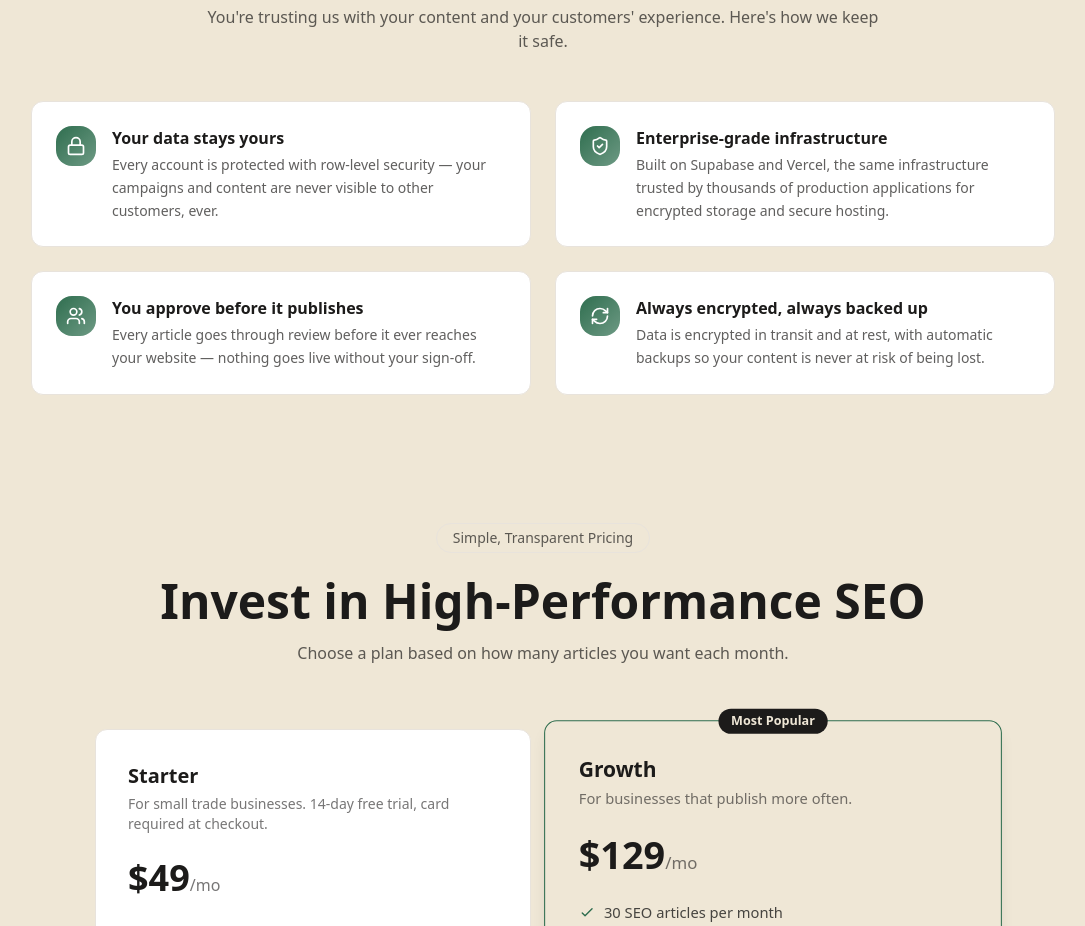
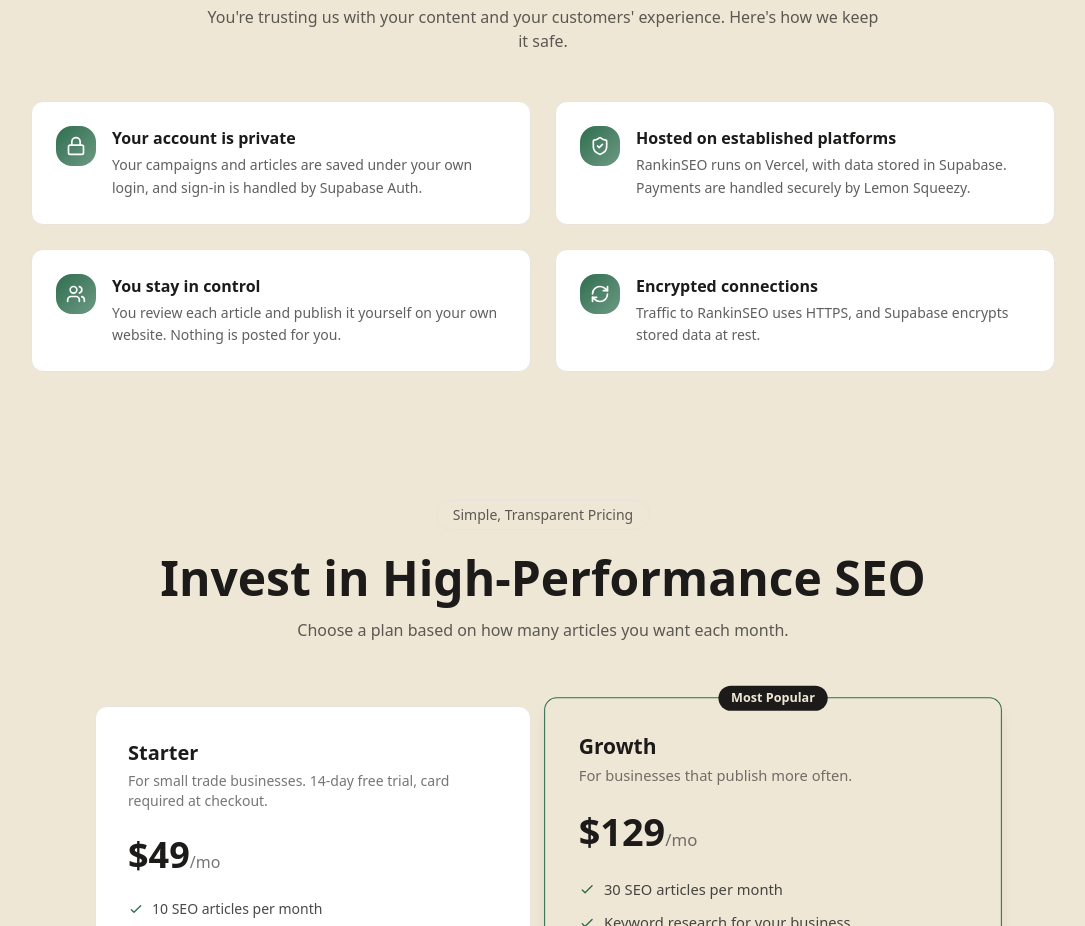
Before and after one commit to asgharshakir94-jpg/-my-seo-app, a Next.js app: page / in a window 1280 px wide. Shown: the part 4400-5326 px from the top of the page, without its empty margins (97-1182 px from the left). Built offline with nearby package versions, Linux system fonts and the light colour scheme; no server answers.

Commit message:
Remove unverified claims, fix pricing and security copy, scope keyword reuse to user

```diff
--- a/app/api/generate/route.ts
+++ b/app/api/generate/route.ts
@@ -313,11 +313,12 @@
         const { data: existing, error: fetchError } = await supabaseAdmin
           .from('campaigns')
           .select()
+          .eq('user_id', user.id)
           .eq('keyword', keyword)
           .single();
 
         if (fetchError || !existing) {
-          return new Response(JSON.stringify({ error: 'Keyword exists but could not be loaded' }), { status: 500 });
+          return new Response(JSON.stringify({ error: 'This keyword is already in use. Please try a slightly different keyword.' }), { status: 409 });
         }
         campaignRow = existing;
       } else {
--- a/app/page.tsx
+++ b/app/page.tsx
@@ -16,8 +16,8 @@
     "@type": "AggregateOffer",
     "priceCurrency": "USD",
     "lowPrice": "49",
-    "highPrice": "499",
-    "offerCount": "3"
+    "highPrice": "129",
+    "offerCount": "2"
   },
   "audience": {
     "@type": "BusinessAudience",
@@ -25,10 +25,8 @@
   },
   "featureList": [
     "Keyword research for trade businesses",
-    "Domain audits",
     "AI-generated, search-optimized articles",
-    "Keyword tracking"
-  ]
+   ]
 };
 
 export default function Page() {
--- a/app/plan/layout.tsx
+++ b/app/plan/layout.tsx
@@ -3,7 +3,7 @@
 export const metadata: Metadata = {
     title: "Your SEO Growth Plan for Contractors | RankinSEO",
     description:
-      "Get a personalized SEO growth plan with domain audits, keyword tracking and weekly AI content ideas. Start with a 14-day free trial, then $49/month.",
+      "See the RankinSEO Starter plan for trade businesses: 10 SEO articles a month. 14-day free trial, card required at checkout, then $49/month.",
     alternates: { canonical: "https://rankinseo.xyz/plan/" },
   };
 
--- a/app/plan/page.tsx
+++ b/app/plan/page.tsx
@@ -37,8 +37,8 @@
               RankinSEO <span className="text-sand font-medium">Project Platform</span>
             </span>
           </div>
-          <h1 className="text-2xl font-bold text-ink">Your growth plan is ready</h1>
-          {url && <p className="text-sm text-slate mt-1">Built for {url}</p>}
+          <h1 className="text-2xl font-bold text-ink">Start with the Starter plan</h1>
+          {url && <p className="text-sm text-slate mt-1">Your website: {url}</p>}
         </div>
 
         <div className="bg-surface border border-line rounded-lg p-6 shadow-flat">
@@ -46,7 +46,7 @@
             <h2 className="text-xl font-bold text-ink">Starter</h2>
             <span className="text-xs bg-accent-soft text-accent-text font-semibold px-2 py-1 rounded-sm">14-DAY FREE TRIAL</span>
           </div>
-          <p className="text-sm text-slate mb-4">For small projects &amp; creators.</p>
+          <p className="text-sm text-slate mb-4">For small trade businesses.</p>
           <div className="flex items-baseline gap-2 mb-6">
             <span className="text-3xl font-bold text-ink">$49</span>
             <span className="text-sm text-slate">/month</span>
@@ -59,20 +59,20 @@
           >
             {loading ? 'Setting up...' : 'Get Started'}
           </button>
-          <p className="text-xs text-slate text-center mt-3">14-day free trial, then $49/month. Cancel anytime.</p>
+          <p className="text-xs text-slate text-center mt-3">14-day free trial, card required at checkout, then $49/month. Cancel anytime.</p>
 
           <ul className="mt-6 space-y-2 text-sm text-ink">
             <li className="flex items-center gap-2">
               <span className="h-4 w-4 rounded-full bg-accent-soft flex items-center justify-center text-[10px]">✓</span>
-              5 Domain Audits
+              10 SEO articles per month
             </li>
             <li className="flex items-center gap-2">
               <span className="h-4 w-4 rounded-full bg-accent-soft flex items-center justify-center text-[10px]">✓</span>
-              500 Keyword Tracks
+              Keyword research for your business
             </li>
             <li className="flex items-center gap-2">
               <span className="h-4 w-4 rounded-full bg-accent-soft flex items-center justify-center text-[10px]">✓</span>
-              Weekly AI Content Ideas
+              You review and publish each article on your own website
             </li>
           </ul>
 
--- a/components/CaseStudiesSection.tsx
+++ /dev/null
@@ -1,42 +0,0 @@
-export default function CaseStudiesSection() {
-  return (
-    <section id="case-studies" className="max-w-7xl mx-auto p-4 md:p-8">
-      {/* Header */}
-      <div className="mb-12">
-        <span className="text-sm font-semibold tracking-wide text-ink/60 mb-3 block">
-          PROVEN PERFORMANCE
-        </span>
-        <h2 className="text-3xl md:text-4xl font-bold text-ink mb-4">
-          Quantifiable SEO dominance for high-growth enterprises.
-        </h2>
-        <p className="text-ink/70 max-w-2xl">
-          Explore how ambitious brands leverage rankinseo.xyz to transform
-          search visibility into a predictable revenue engine.
-        </p>
-      </div>
-
-      {/* CTA band */}
-      <div className="rounded-2xl bg-ink text-paper p-10 md:p-12">
-        <h3 className="text-2xl md:text-3xl font-bold mb-3">
-          Ready to see similar results for your brand?
-        </h3>
-        <p className="text-paper/70 mb-6 max-w-xl">
-          Get a custom SEO audit and growth projection based on your
-          industry&apos;s current data velocity.
-        </p>
-        <div className="flex gap-4">
-          <a href="/audit"
-          className="bg-paper text-ink px-6 py-2 rounded-md font-medium hover:opacity-90"
-          >
-          Request a Strategy Audit
-          </a>
-          <a href="#pricing"
-          className="border border-paper/40 text-paper px-6 py-2 rounded-md font-medium hover:bg-paper/10"
-          >
-          View Pricing Plans
-          </a>
-        </div>
-      </div>
-    </section>
-  );
-}
--- a/components/SecuritySection.tsx
+++ b/components/SecuritySection.tsx
@@ -3,27 +3,27 @@
 const securityPoints = [
   {
     icon: Lock,
-    title: "Your data stays yours",
+    title: "Your account is private",
     description:
-      "Every account is protected with row-level security — your campaigns and content are never visible to other customers, ever.",
+      "Your campaigns and articles are saved under your own login, and sign-in is handled by Supabase Auth.",
   },
   {
     icon: ShieldCheck,
-    title: "Enterprise-grade infrastructure",
+    title: "Hosted on established platforms",
     description:
-      "Built on Supabase and Vercel, the same infrastructure trusted by thousands of production applications for encrypted storage and secure hosting.",
+      "RankinSEO runs on Vercel, with data stored in Supabase. Payments are handled securely by Lemon Squeezy.",
   },
   {
     icon: Users,
-    title: "You approve before it publishes",
+    title: "You stay in control",
     description:
-      "Every article goes through review before it ever reaches your website — nothing goes live without your sign-off.",
+      "You review each article and publish it yourself on your own website. Nothing is posted for you.",
   },
   {
     icon: RefreshCw,
-    title: "Always encrypted, always backed up",
+    title: "Encrypted connections",
     description:
-      "Data is encrypted in transit and at rest, with automatic backups so your content is never at risk of being lost.",
+      "Traffic to RankinSEO uses HTTPS, and Supabase encrypts stored data at rest.",
   },
 ];
 
```
